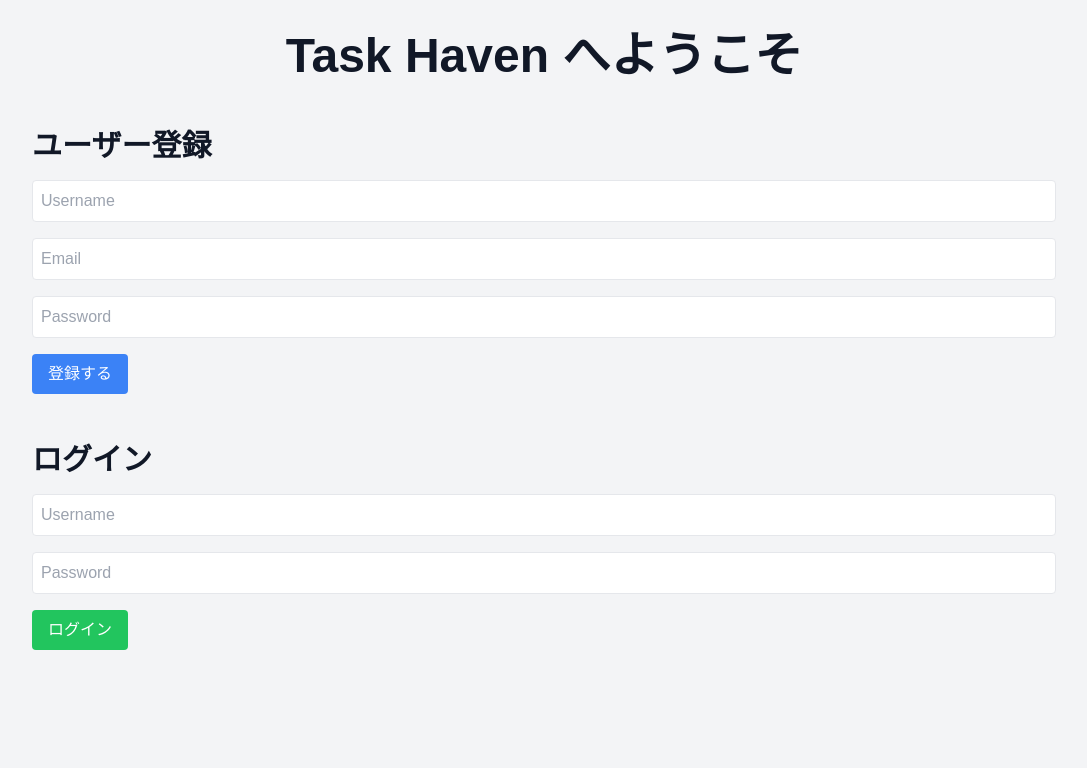
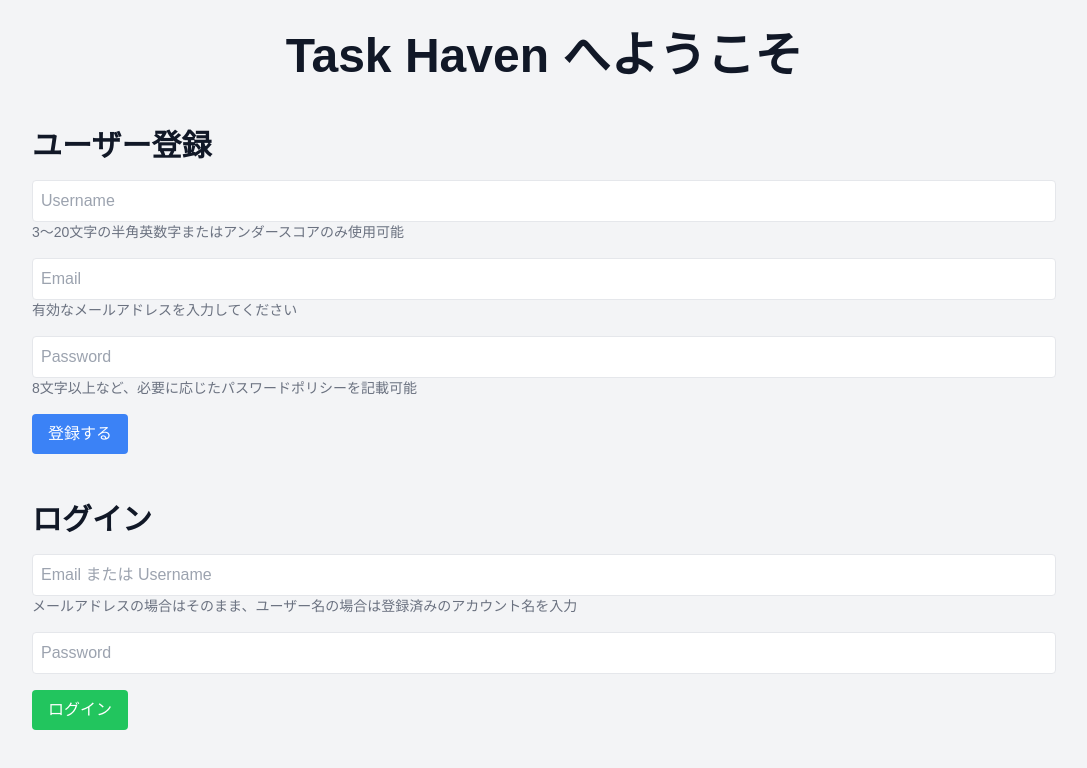
Before and after one commit to kuuchan-code/TaskHaven, a Next.js app: page / in a window 1280 px wide. Shown: the top 768 px of the page, without its empty margins (96-1183 px from the left). Built offline with nearby package versions, Linux system fonts and the light colour scheme; no server answers; what @supabase/auth-helpers-nextjs would draw is missing.

Commit message:
ログイン管理を更新

```diff
--- a/src/app/page.tsx
+++ b/src/app/page.tsx
@@ -5,15 +5,26 @@
 import { useRouter } from "next/navigation";
 import { createPagesBrowserClient } from "@supabase/auth-helpers-nextjs";
 
+// サニタイジング・バリデーション関数
+const validateUsername = (username: string): boolean => {
+  // 3～20文字の半角英数字とアンダースコアのみ許可
+  return /^[a-zA-Z0-9_]{3,20}$/.test(username);
+};
+
+const validateEmail = (email: string): boolean => {
+  // 基本的なメールアドレスの形式チェック
+  return /^[^\s@]+@[^\s@]+\.[^\s@]+$/.test(email);
+};
+
 const supabase = createPagesBrowserClient({
   supabaseUrl: process.env.NEXT_PUBLIC_SUPABASE_URL,
   supabaseKey: process.env.NEXT_PUBLIC_SUPABASE_ANON_KEY,
   cookieOptions: {
-    name: 'sb:token',
-    domain: process.env.NEXT_PUBLIC_COOKIE_DOMAIN || '',
-    path: '/',
-    secure: process.env.NODE_ENV === 'production',
-    sameSite: 'lax',
+    name: "sb:token",
+    domain: process.env.NEXT_PUBLIC_COOKIE_DOMAIN || "",
+    path: "/",
+    secure: process.env.NODE_ENV === "production",
+    sameSite: "lax",
   },
 });
 
@@ -25,19 +36,55 @@
   const [signUpEmail, setSignUpEmail] = useState("");
   const [signUpPassword, setSignUpPassword] = useState("");
 
-  // ログイン用の状態（メールではなくユーザー名）
-  const [loginUsername, setLoginUsername] = useState("");
+  // ログイン用の状態（メールアドレスまたはユーザー名）
+  const [loginIdentifier, setLoginIdentifier] = useState("");
   const [loginPassword, setLoginPassword] = useState("");
 
   const [error, setError] = useState<string | null>(null);
+  const checkUsernameExists = async (username: string) => {
+    const { data, error } = await supabase
+      .from("users")
+      .select("username")
+      .eq("username", username)
+      .maybeSingle();
+    if (error) {
+      return { error };
+    }
+    return { exists: !!data };
+  };
 
-  // ユーザー登録処理（users テーブルに email も挿入）
+  // ユーザー登録処理内
   const handleSignUp = async (e: React.FormEvent<HTMLFormElement>) => {
     e.preventDefault();
+    const username = signUpUsername.trim();
+    const email = signUpEmail.trim().toLowerCase();
+
+    if (!validateUsername(username)) {
+      setError("ユーザー名は3～20文字の半角英数字またはアンダースコアのみ使用可能です。");
+      return;
+    }
+
+    if (!validateEmail(email)) {
+      setError("有効なメールアドレスを入力してください。");
+      return;
+    }
+
+    // ユーザー名の重複チェック
+    const { exists, error: checkError } = await checkUsernameExists(username);
+    if (checkError) {
+      setError(checkError.message);
+      return;
+    }
+    if (exists) {
+      setError("このユーザー名はすでに使用されています。別のユーザー名を選んでください。");
+      return;
+    }
+
+    // 重複していなければサインアップ処理へ
     const { data, error } = await supabase.auth.signUp({
-      email: signUpEmail,
+      email,
       password: signUpPassword,
-      options: { data: { username: signUpUsername } },
+      options: { data: { username } },
     });
     if (error) {
       setError(error.message);
@@ -46,23 +93,34 @@
     if (data.user) {
       const { error: insertError } = await supabase
         .from("users")
-        .insert([{ id: data.user.id, username: signUpUsername, email: signUpEmail }]);
+        .insert([{ id: data.user.id, username, email }]);
       if (insertError) {
         setError(insertError.message);
         return;
       }
-      router.push(`/${signUpUsername}`);
+      router.push(`/${username}`);
     }
   };
 
-  // ログイン処理（username から email を取得してサインイン）
+
+  // ログイン処理（入力値のサニタイジング・バリデーションを実施）
   const handleLogin = async (e: React.FormEvent<HTMLFormElement>) => {
     e.preventDefault();
-    // users テーブルから username に該当する email を取得
+
+    // 前後の空白を除去し、メールの場合は小文字に統一
+    const identifier = loginIdentifier.trim();
+    let email = identifier;
+
+    // 入力値に "@" が含まれていなければ、ユーザー名とみなしバリデーションを実施
+    if (!identifier.includes("@")) {
+      if (!validateUsername(identifier)) {
+        setError("ユーザー名は3～20文字の半角英数字またはアンダースコアのみが使用可能です。");
+        return;
+      }
       const { data: userData, error: fetchError } = await supabase
         .from("users")
         .select("email")
-      .eq("username", loginUsername)
+        .eq("username", identifier)
         .maybeSingle();
       if (fetchError) {
         setError(fetchError.message);
@@ -72,12 +130,16 @@
         setError("このユーザー名に対応するメールアドレスが見つかりません。");
         return;
       }
-    const email = userData.email;
-
-    if (!email) {
-      setError("このユーザー名に対応するメールアドレスが見つかりません。");
+      email = userData.email;
+    } else {
+      // メールの場合は形式チェック
+      if (!validateEmail(identifier)) {
+        setError("有効なメールアドレスを入力してください。");
         return;
       }
+    }
+
+    // 取得した email とパスワードでログイン
     const { data, error } = await supabase.auth.signInWithPassword({
       email,
       password: loginPassword,
@@ -106,6 +168,7 @@
             ユーザー登録
           </h2>
           <form onSubmit={handleSignUp} className="space-y-4">
+            <div>
               <input
                 type="text"
                 placeholder="Username"
@@ -114,6 +177,11 @@
                 required
                 className="w-full p-2 border rounded"
               />
+              <p className="text-sm text-gray-500">
+                3～20文字の半角英数字またはアンダースコアのみ使用可能
+              </p>
+            </div>
+            <div>
               <input
                 type="email"
                 placeholder="Email"
@@ -122,6 +190,11 @@
                 required
                 className="w-full p-2 border rounded"
               />
+              <p className="text-sm text-gray-500">
+                有効なメールアドレスを入力してください
+              </p>
+            </div>
+            <div>
               <input
                 type="password"
                 placeholder="Password"
@@ -130,6 +203,10 @@
                 required
                 className="w-full p-2 border rounded"
               />
+              <p className="text-sm text-gray-500">
+                8文字以上など、必要に応じたパスワードポリシーを記載可能
+              </p>
+            </div>
             <button
               type="submit"
               className="px-4 py-2 bg-blue-500 text-white rounded hover:bg-blue-600"
@@ -143,14 +220,20 @@
             ログイン
           </h2>
           <form onSubmit={handleLogin} className="space-y-4">
+            <div>
               <input
                 type="text"
-              placeholder="Username"
-              value={loginUsername}
-              onChange={(e) => setLoginUsername(e.target.value)}
+                placeholder="Email または Username"
+                value={loginIdentifier}
+                onChange={(e) => setLoginIdentifier(e.target.value)}
                 required
                 className="w-full p-2 border rounded"
               />
+              <p className="text-sm text-gray-500">
+                メールアドレスの場合はそのまま、ユーザー名の場合は登録済みのアカウント名を入力
+              </p>
+            </div>
+            <div>
               <input
                 type="password"
                 placeholder="Password"
@@ -159,6 +242,7 @@
                 required
                 className="w-full p-2 border rounded"
               />
+            </div>
             <button
               type="submit"
               className="px-4 py-2 bg-green-500 text-white rounded hover:bg-green-600"
```
Lines whose indentation alone changed are shown as unchanged.
